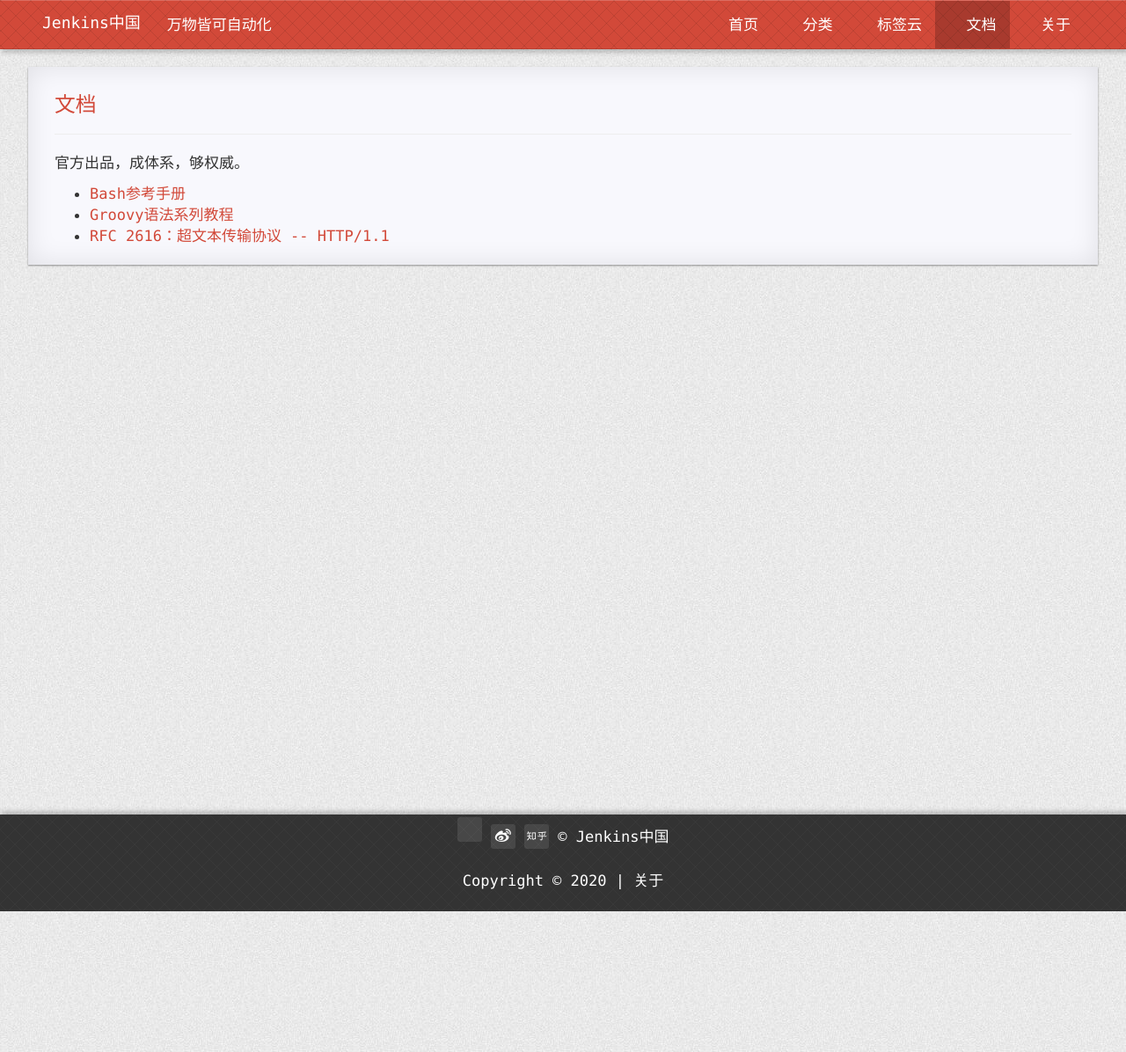
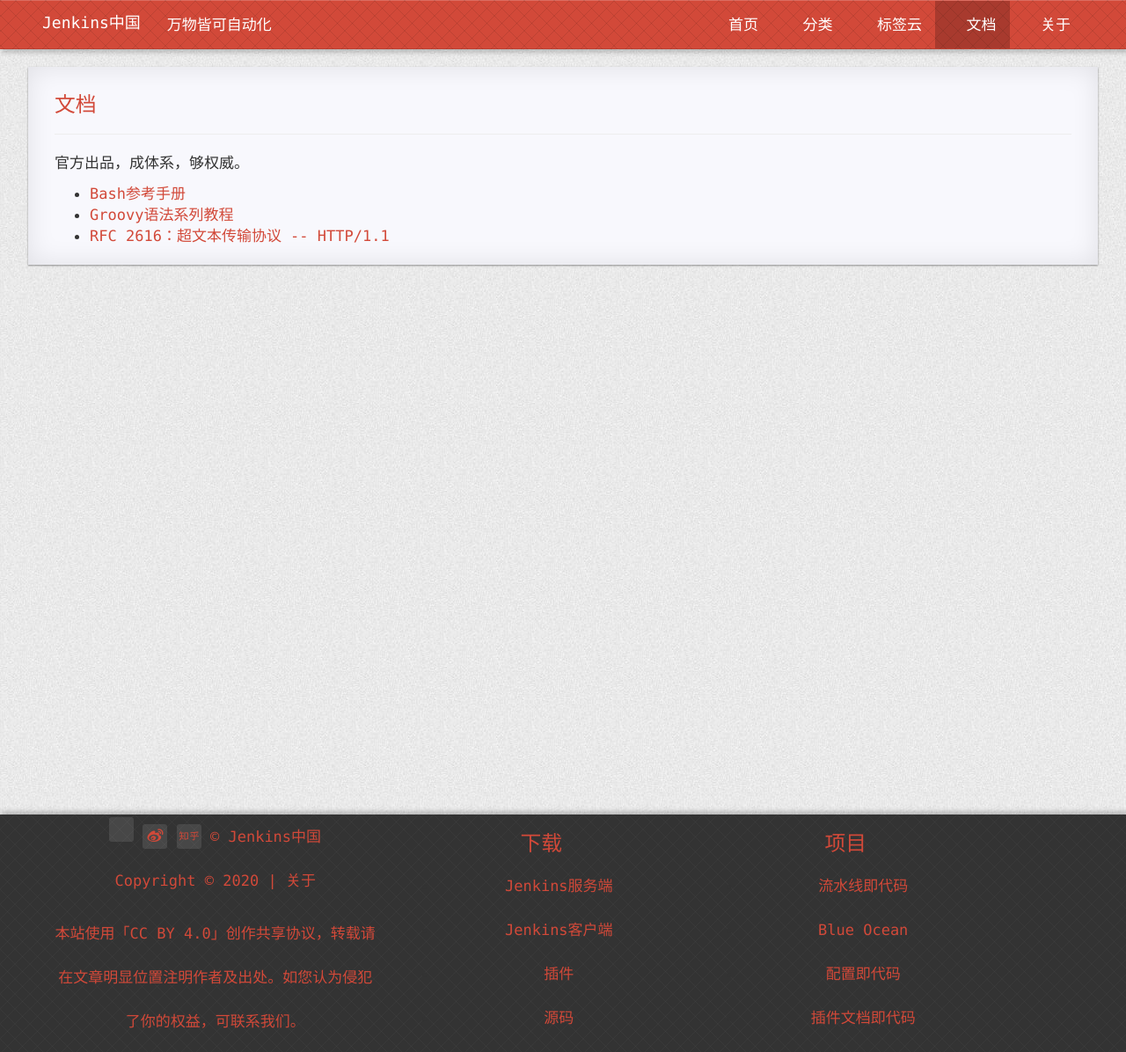
Before and after one commit to JenkinsChina/jenkinschina.github.io, a Jekyll site: the page built from pages/6doc.md, in a window 1280 px wide. Shown: the whole page at 88% size. Built offline with Jekyll 4.4.1, drawn with Linux system fonts in a browser that asks for light colours; nearby versions of some CDN libraries; comment, search, counter and statistics services are not loaded; a style sheet for code colours, icons or effects is not loaded.

Commit message:
丰富网站底部

```diff
--- a/_includes/footer.html
+++ b/_includes/footer.html
@@ -1,14 +1,78 @@
-    <footer  class="footnote footnote-tiffany">
+<footer class="footnote footnote-tiffany">
     <div class="container">
-                <a class="foot-item" href="mailto:{{ site.email }}" target="_blank"><span class="octicon octicon-mail"></span></a>
+        <div class='links col-md-4'>
+            <a class="foot-item" href="mailto:{{ site.email }}" target="_blank"><span
+                    class="octicon octicon-mail"></span></a>
             <a class="foot-item" href="https://weibo.com" target="_blank"><span class="fab fa-weibo"></span></a>
             <a class="foot-item" href="https://www.zhihu.com" target="_blank"><span class="fab fa-zhihu"></span></a>
             <a href="https://www.jenkinschina.com"><span class="word-keep">&copy; Jenkins中国</span></a>
-                <p>Copyright © 2020 |   <a href="/about" target="_blank">关于</a> </p>
+            <p>Copyright © 2020 | <a href="/about" target="_blank">关于</a></p>
+            <p>本站使用「CC BY 4.0」创作共享协议，转载请在文章明显位置注明作者及出处。如您认为侵犯了你的权益，可联系我们。</p>
+        </div>
+        <div class='links col-md-7'>
+            <div class='row'>
+                <div class='area col-md-6'>
+                    <div class='div-mar'>
+                        <h1>下载</h1>
+                        <ul class='resources'>
+                            <li>
+                                <a href='https://www.jenkins.io/download' target="_blank">
+                                    Jenkins服务端
+                                </a>
+                            </li>
+                            <li>
+                                <a href='https://pypi.org/project/jenkinsclient/' target="_blank">
+                                    Jenkins客户端
+                                </a>
+                            </li>
+                            <li>
+                                <a href='https://plugins.jenkins.io/' target="_blank">
+                                    插件
+                                </a>
+                            </li>
+                            <li>
+                                <a href='https://github.com/jenkinsci/jenkins' target="_blank">
+                                    源码
+                                </a>
+                            </li>
+                        </ul>
+                    </div>
+                </div>
+                <div class='area col-md-6'>
+                    <div class='div-mar'>
+                        <h1>项目</h1>
+                        <ul class='project'>
+                            <li>
+                                <a href='https://www.jenkins.io/doc/book/pipeline-as-code/' target="_blank">
+                                    流水线即代码
+                                </a>
+                            </li>
+                            <li>
+                                <a href='https://www.jenkins.io/doc/book/blueocean/' target="_blank">
+                                    Blue Ocean
+                                </a>
+                            </li>
+                            <li>
+                                <a href='https://www.jenkins.io/projects/jcasc/' target="_blank">
+                                    配置即代码
+                                </a>
+                            </li>
+                            <li>
+                                <a href='https://www.jenkins.io/blog/2019/10/21/plugin-docs-on-github/' target="_blank">
+                                    插件文档即代码
+                                </a>
+                            </li>
+                        </ul>
+                    </div>
+                </div>
+            </div>
+        </div>
     </div>
 </footer>
 <script type="text/javascript" src="https://cdn.bootcss.com/jquery/1.11.3/jquery.min.js"></script>
 <script type="text/javascript" src="https://cdn.bootcss.com/bootstrap/3.3.0/js/bootstrap.min.js"></script>
 <script type="text/javascript" src="{{'/static/js/script.js' | prepend:site.baseurl | prepend: site.url  }}"></script>
-    {% for script in page.scripts %}<script type="text/javascript" src="{{'/static/js/' | append:script | prepend:site.baseurl | prepend: site.url  }}"></script>
+{% for script in page.scripts %}
+<script type="text/javascript"
+        src="{{'/static/js/' | append:script | prepend:site.baseurl | prepend: site.url  }}"></script>
 {%endfor%}
--- a/static/css/style.css
+++ b/static/css/style.css
@@ -61,11 +61,11 @@
 
 .footnote-tiffany a,
 .footnote-tiffany span{
-    color:#fff;
+    color: #d24939;
 }
 
 .footnote-tiffany p{
-    color:#fff;
+    color: #d24939;
 }
 
 .footnote .foot-item{
```
Lines whose indentation alone changed are shown as unchanged.
